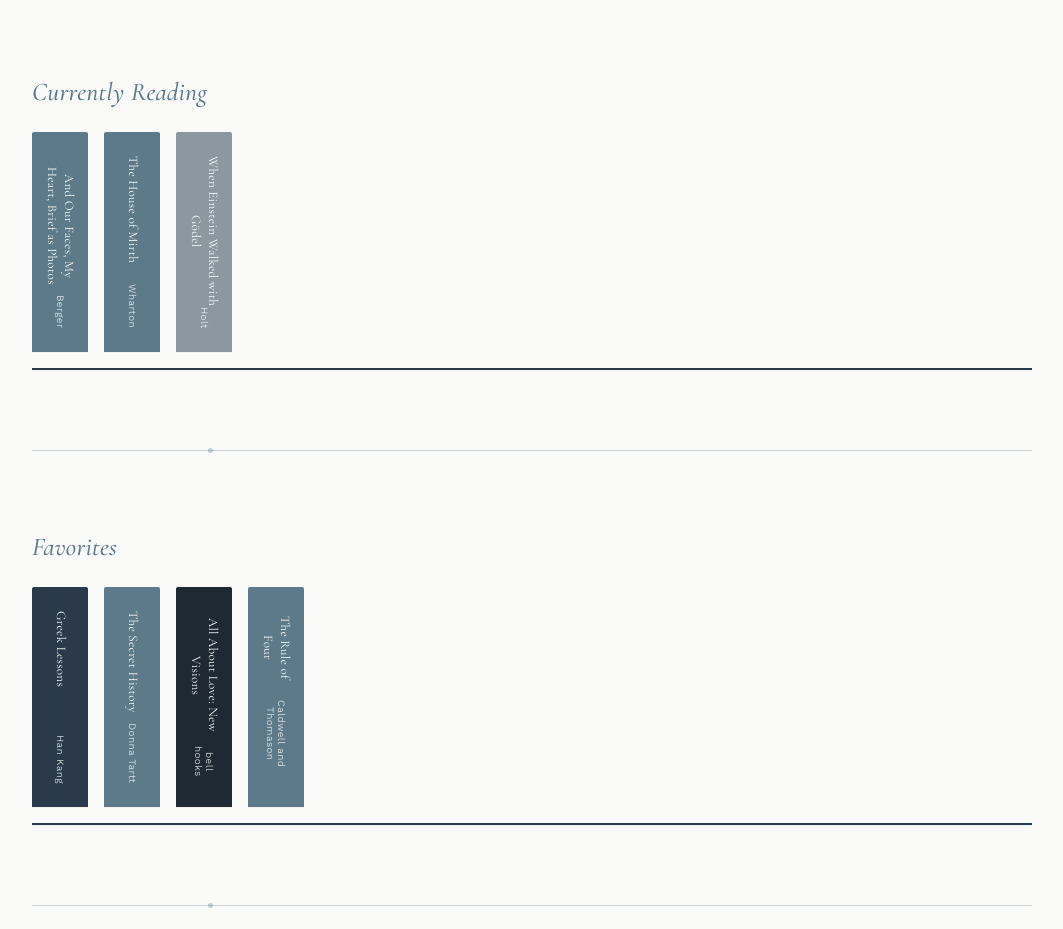
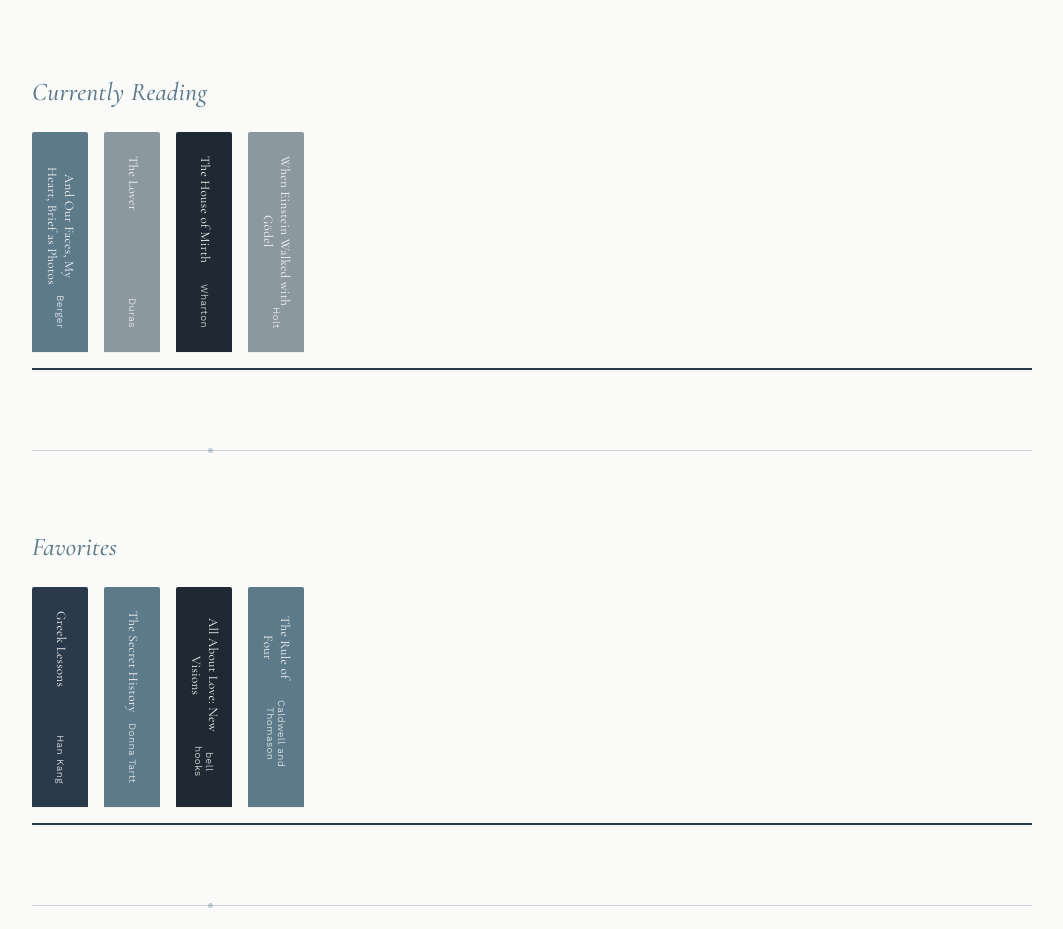
Before and after one commit to meiyzhang/personal-site, a plain HTML site: page bookshelf.html in a window 1280 px wide. Shown: the part 1343-2272 px from the top of the page, without its empty margins (108-1171 px from the left). Drawn offline with nearby package versions, Linux system fonts and the light colour scheme.

Commit message:
Update bookshelf.html

```diff
--- a/bookshelf.html
+++ b/bookshelf.html
@@ -73,7 +73,12 @@ In that vital period of transformation for me, East of Eden has grown with me an
           <span class="spine-title">And Our Faces, My Heart, Brief as Photos </span><span class="spine-author">Berger</span>
         </button>
 
-        <button class="book-spine reveal" style="--spine-color:#5C7A8A;" data-title="The House of Mirth" data-author="Edith Wharton" data-status="Currently reading" data-rating="" data-review=
+        <button class="book-spine reveal" style="--spine-color:#8B98A0;" data-title="The Lover" data-author="Marguerite Duras" data-status="Currently reading" data-rating="" data-review=
+          "In an extraordinary distillation of his gifts as a novelist, poet, art critic, and social historian, John Berger reveals the ties between love and absence, the ways poetry endows language with the assurance of prayer, and the tensions between the forward movement of sexuality and the steady backward tug of time. He re-creates the mysterious forces at work in a Rembrandt painting, transcribes the sensorial experience of viewing lilacs at dusk, and explores the meaning of home to early man and to the hundreds of thousands of displaced people in our cities today. (GoodReads)">
+          <span class="spine-title">The Lover </span><span class="spine-author">Duras</span>
+        </button>
+
+        <button class="book-spine reveal" style="--spine-color:#1F2933;" data-title="The House of Mirth" data-author="Edith Wharton" data-status="Currently reading" data-rating="" data-review=
           "Lily Bart, beautiful, witty and sophisticated, is accepted by ‘old money’ and courted by the growing tribe of nouveaux riches. But as she nears thirty, her foothold becomes precarious; a poor girl with expensive tastes, she needs a husband to preserve her social standing and to maintain her in the luxury she has come to expect. Whilst many have sought her, something – fastidiousness or integrity- prevents her from making a ‘suitable’ match. (GoodReads)">
           <span class="spine-title">The House of Mirth</span><span class="spine-author">Wharton</span>
         </button>
```
